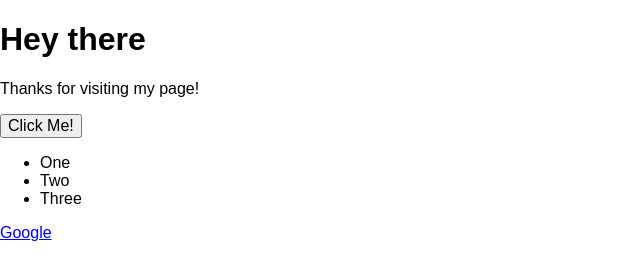
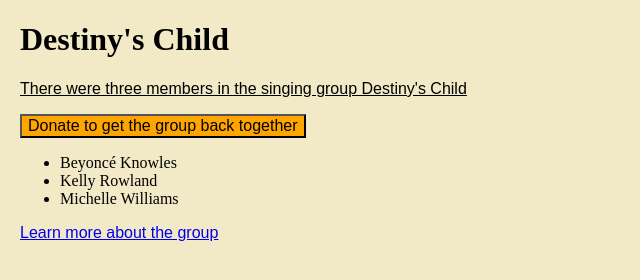
Before and after one commit to racmuns/hw_listeners_munson_rachel, a plain HTML site: page index.html in a window 1280 px wide. Shown: the whole page, without its empty margins (0-640 px from the left). Drawn offline with Linux system fonts and the light colour scheme.

Commit message:
change html and styling in the css

```diff
--- a/css/main.css
+++ b/css/main.css
@@ -1,4 +1,25 @@
-h1
-{
+body {
+	padding-left: 20px;
+	background-color: #f2e9c7;
+}
+
+h1 {
+	font-family: serif;
+	font-weight: bold;
+}
+
+p {
+	text-decoration: underline;;
+}
+
+button {
+	background-color: orange;
+}
+
+ul {
+	font-family: serif;
+}
+
+a {
 
 }
--- a/index.html
+++ b/index.html
@@ -9,15 +9,15 @@
     <link rel="stylesheet" href="css/main.css">
 </head>
 <body>
-	<h1> Hey there </h1>
-	<p id="paragraph"> Thanks for visiting my page!</p>
-	<button id="button" type="button">Click Me!</button>
+	<h1> Destiny's Child </h1>
+	<p id="paragraph"> There were three members in the singing group Destiny's Child</p>
+	<button id="button" type="button">Donate to get the group back together</button>
 	<ul>
-		<li> One </li>
-		<li> Two </li>
-		<li> Three </li>
+		<li> Beyoncé Knowles </li>
+		<li> Kelly Rowland </li>
+		<li> Michelle Williams </li>
 	</ul>
-	<a id="link" href="https://www.google.com/"> Google </a>
+	<a id="link" href="https://www.google.com/"> Learn more about the group </a>
 
 
 
```
